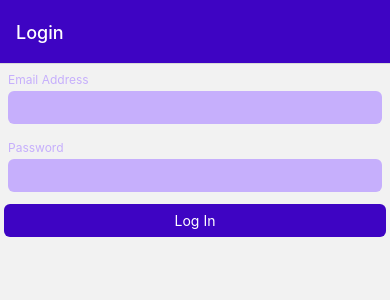
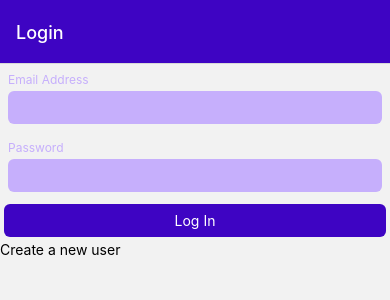
Before and after one commit to normanmunge/onyesha-chapaa, a React Native app: screen /Login in a window 390 px wide. Shown: the top 300 px of the page. Built offline with nearby package versions, Linux system fonts and the light colour scheme.

Commit message:
Adds navigating btn signup and login screen

```diff
--- a/components/auth/AuthContent.tsx
+++ b/components/auth/AuthContent.tsx
@@ -1,6 +1,8 @@
 import { useState } from 'react';
-import { StyleSheet, View, Alert } from 'react-native';
+import { StyleSheet, View, Alert, Pressable, Text } from 'react-native';
 import AuthForm from '../forms/auth';
+import { useNavigation } from '@react-navigation/native';
+import type { NativeStackNavigationProp } from '@react-navigation/native-stack';
 
 interface authContentProps {
   isLogin?: boolean;
@@ -10,6 +12,8 @@ const AuthContent: React.FC<authContentProps> = ({
   isLogin,
   onAuthenticate,
 }) => {
+  const navigation = useNavigation();
+
   const [credentialsInvalid, setCredentialsInvalid] = useState({
     email: false,
     password: false,
@@ -19,7 +23,6 @@ const AuthContent: React.FC<authContentProps> = ({
 
   const submitHandler = (credentials: any) => {
     let { email, confirmEmail, password, confirmPassword } = credentials;
-    console.log('THE CREDENTIALS', credentials);
     email = email.trim();
     password = password.trim();
 
@@ -45,6 +48,23 @@ const AuthContent: React.FC<authContentProps> = ({
     onAuthenticate({ email, password });
   };
 
+  const switchAuthModeHandler = () => {
+    if(isLogin) {
+      navigation.reset({
+        index: 0,
+        routes: [{
+          name: 'Signup'
+        }]
+      })
+    } else {
+      navigation.reset({
+        index: 0,
+        routes: [{
+          name: 'Login'
+        }]
+      })
+    }
+  }
   return (
     <View>
       <AuthForm
@@ -52,6 +72,13 @@ const AuthContent: React.FC<authContentProps> = ({
         onSubmit={submitHandler}
         credentialsInvalid={credentialsInvalid}
       />
+      <View>
+        <Pressable onPress={switchAuthModeHandler}>
+          <Text>
+            {isLogin ? 'Create a new user' : 'Already have an account?'}
+          </Text>
+        </Pressable>
+      </View>
     </View>
   );
 };
```
